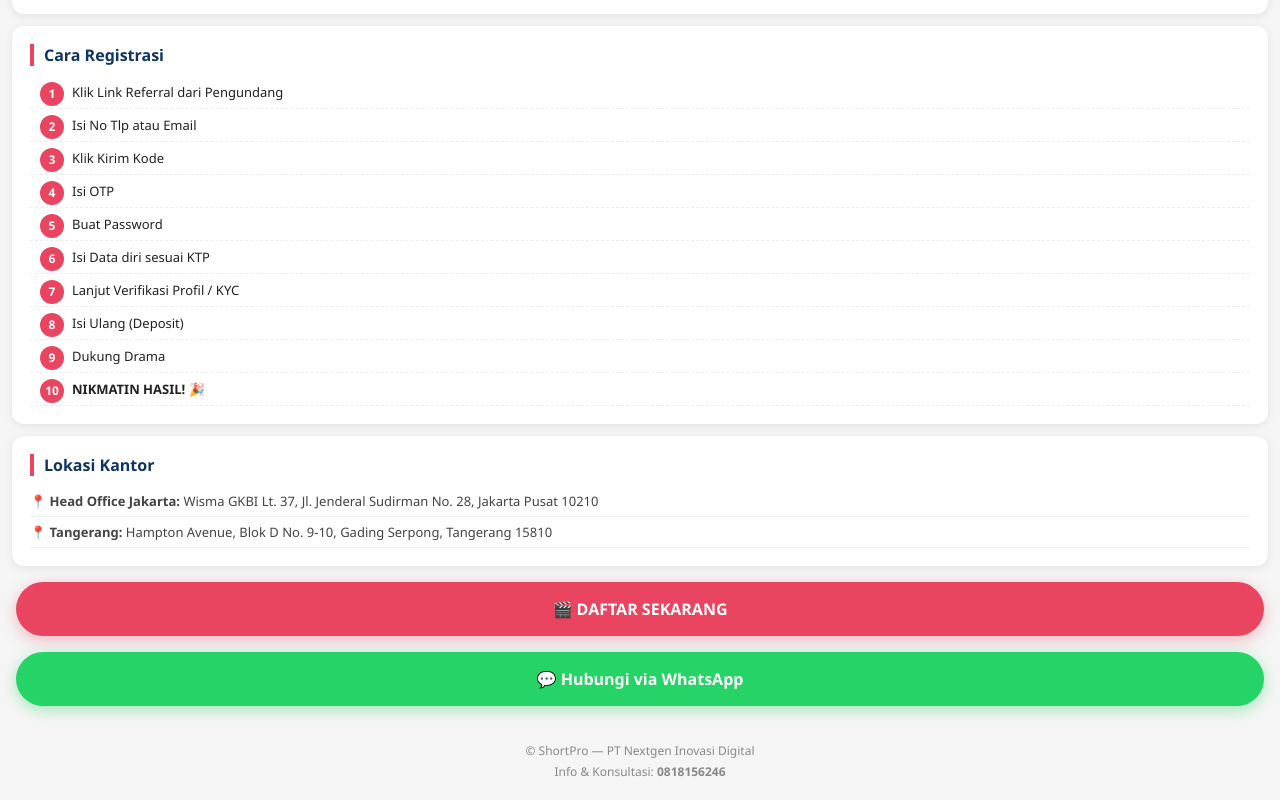
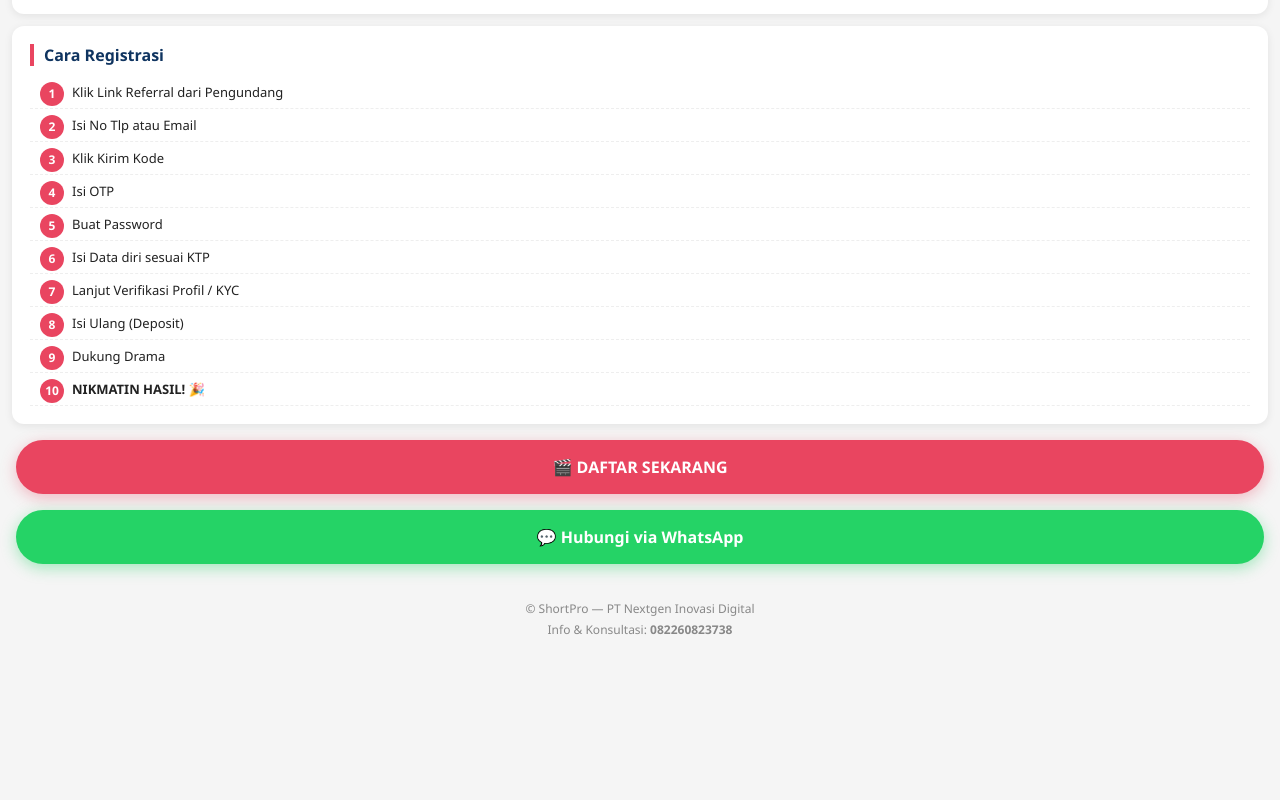
Before and after one commit to mbahduku/ShortPro_Yanti, a plain HTML site: page shortpro.html in a window 1280 px wide. Shown: the part 1980-2780 px from the top of the page. After the commit the page ends 2638 px from the top, so only its background shows below. Drawn offline with Linux system fonts and the light colour scheme.

Commit message:
Update shortpro.html

```diff
--- a/shortpro.html
+++ b/shortpro.html
@@ -176,21 +176,14 @@
   </ol>
 </div>
 
-<div class="section">
-  <h2>Lokasi Kantor</h2>
-  <ul class="address-list">
-    <li><strong>Head Office Jakarta:</strong> Wisma GKBI Lt. 37, Jl. Jenderal Sudirman No. 28, Jakarta Pusat 10210</li>
-    <li><strong>Tangerang:</strong> Hampton Avenue, Blok D No. 9-10, Gading Serpong, Tangerang 15810</li>
-  </ul>
-</div>
 
-<a class="daftar-btn" href="https://shortpro.app/register?inviterId=F26831741" target="_blank">🎬 DAFTAR SEKARANG</a>
+<a class="daftar-btn" href="https://shortpro.app/register?inviterId=F20540197" target="_blank">🎬 DAFTAR SEKARANG</a>
 
-<a class="wa-btn" href="https://wa.me/628181562460?text=Halo,%20saya%20ingin%20mengetahui%20lebih%20lanjut%20tentang%20ShortPro" target="_blank">💬 Hubungi via WhatsApp</a>
+<a class="wa-btn" href="https://wa.me/6282260823738?text=Halo,%20saya%20ingin%20mengetahui%20lebih%20lanjut%20tentang%20ShortPro" target="_blank">💬 Hubungi via WhatsApp</a>
 
 <div class="footer">
   <p>© ShortPro — PT Nextgen Inovasi Digital</p>
-  <p style="margin-top:4px;">Info & Konsultasi: <strong>0818156246</strong></p>
+  <p style="margin-top:4px;">Info & Konsultasi: <strong>082260823738</strong></p>
 </div>
 
 </body>
```
